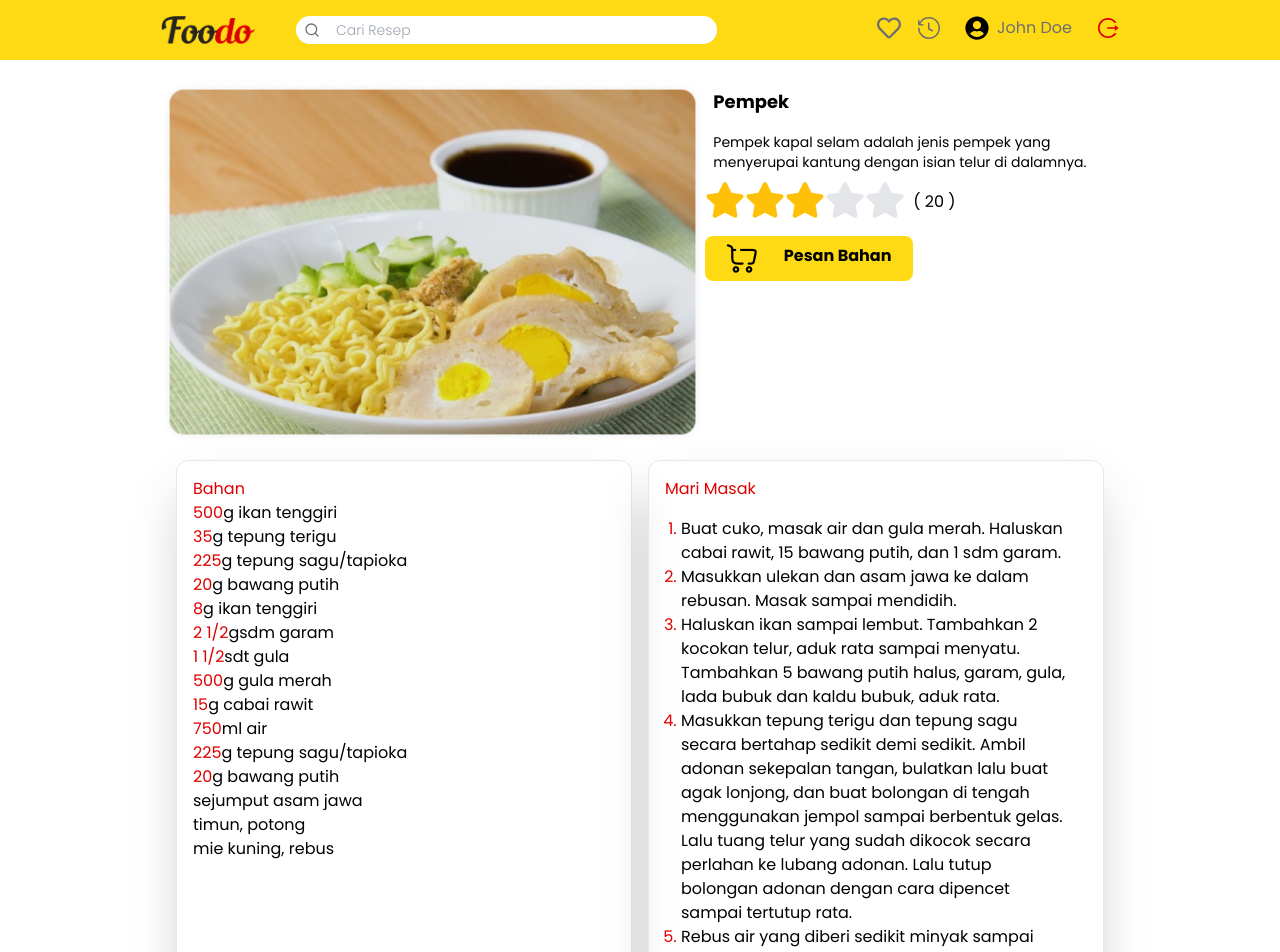
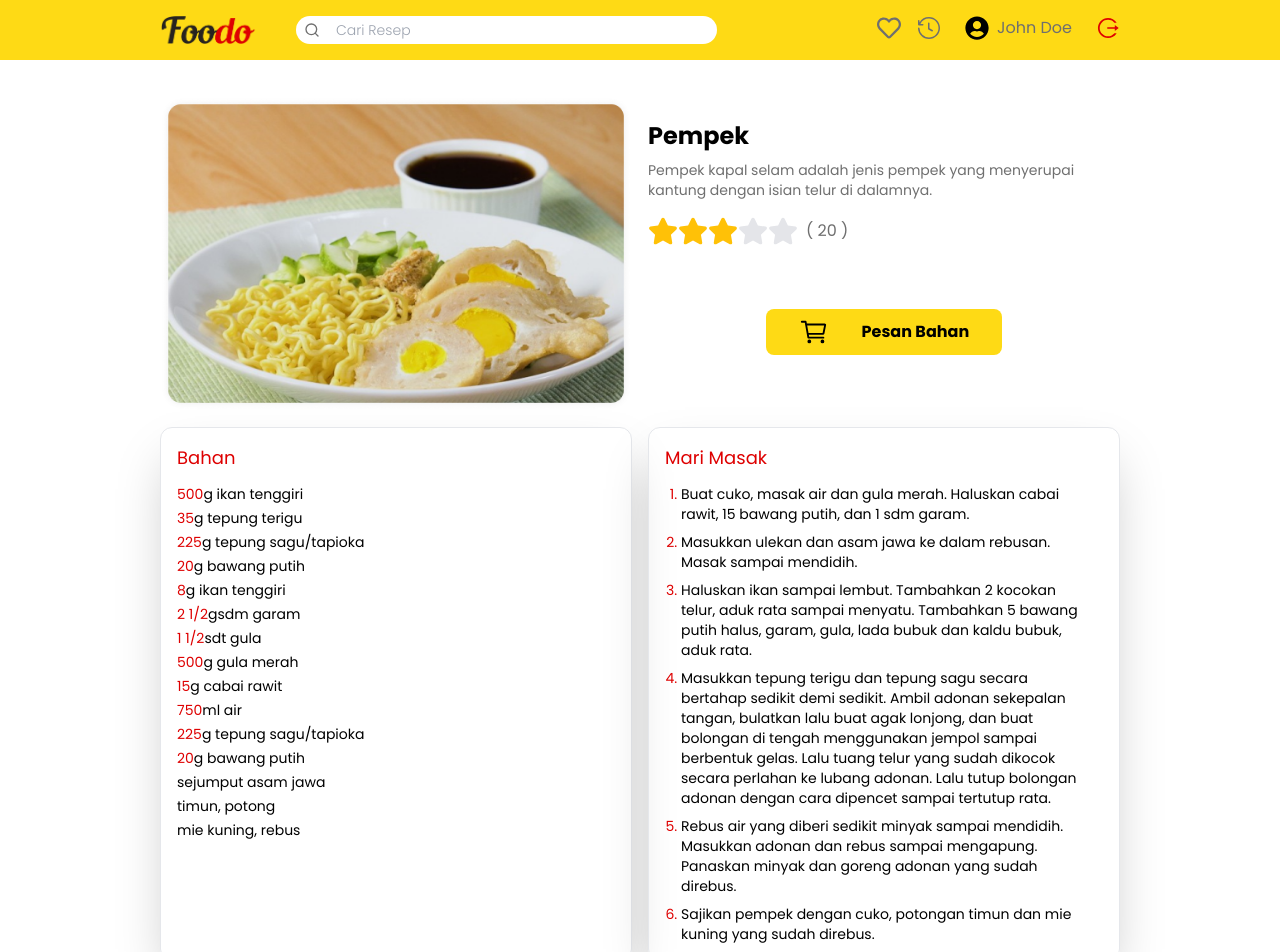
Before and after one commit to IbrhmSptra/React-FrontEnd, a React (Vite) app: page /Recipepage in a window 1280 px wide. Shown: the top 952 px of the page. Built offline with nearby package versions, Linux system fonts and the light colour scheme.

Commit message:
fix : UI and Refactor code Recipe Page

```diff
--- a/src/components/CardKatagori.jsx
+++ b/src/components/CardKatagori.jsx
@@ -25,7 +25,7 @@ const Banner = () => {
         onClick={() => {
           setBookmarked(!bookmarked);
         }}
-        className="w-7 h-7 bg-white rounded-full flex items-center justify-center border absolute top-4 right-2 cursor-pointer"
+        className="w-7 h-7 bg-white rounded-full flex items-center justify-center border absolute top-2 right-2 cursor-pointer"
       >
         <FaHeart color={bookmarked ? "#feda15" : "#6F6F6F"} />
       </div>
--- a/src/components/CookingMethode.jsx
+++ b/src/components/CookingMethode.jsx
@@ -1,35 +1,42 @@
-import React from "react";
 // import { Link } from "react-router-dom";
 
 /* eslint-disable react/prop-types */
 const CookingMethod = () => {
   return (
-    <div className="border rounded-xl shadow-2xl w-5/6 mx-4 mt-4 p-4">
-    <h3 className="text-tertiary">
-      Mari Masak
-    </h3>
-    <ol className="list-decimal p-4 marker:text-tertiary">
+    <div className="border rounded-xl shadow-2xl sm:w-1/2 mt-4 p-4">
+      <h3 className="text-tertiary text-lg">Mari Masak</h3>
+      <ol className="list-decimal px-4 marker:text-tertiary space-y-2 mt-3 text-sm">
         <li>
-        Buat cuko, masak air dan gula merah. Haluskan cabai rawit, 15              bawang putih, dan 1 sdm garam.
+          Buat cuko, masak air dan gula merah. Haluskan cabai rawit, 15 bawang
+          putih, dan 1 sdm garam.
         </li>
         <li>
-        Masukkan ulekan dan asam jawa ke dalam rebusan. Masak sampai              mendidih.
+          Masukkan ulekan dan asam jawa ke dalam rebusan. Masak sampai mendidih.
         </li>
         <li>
-        Haluskan ikan sampai lembut. Tambahkan 2 kocokan telur, aduk rata              sampai menyatu. Tambahkan 5 bawang putih halus, garam, gula, lada              bubuk dan kaldu bubuk, aduk rata.
+          Haluskan ikan sampai lembut. Tambahkan 2 kocokan telur, aduk rata
+          sampai menyatu. Tambahkan 5 bawang putih halus, garam, gula, lada
+          bubuk dan kaldu bubuk, aduk rata.
         </li>
         <li>
-        Masukkan tepung terigu dan tepung sagu secara bertahap sedikit              demi sedikit. Ambil adonan sekepalan tangan, bulatkan lalu buat              agak lonjong, dan buat bolongan di tengah menggunakan jempol              sampai berbentuk gelas. Lalu tuang telur yang sudah dikocok secara              perlahan ke lubang adonan. Lalu tutup bolongan adonan dengan cara              dipencet sampai tertutup rata.
+          Masukkan tepung terigu dan tepung sagu secara bertahap sedikit demi
+          sedikit. Ambil adonan sekepalan tangan, bulatkan lalu buat agak
+          lonjong, dan buat bolongan di tengah menggunakan jempol sampai
+          berbentuk gelas. Lalu tuang telur yang sudah dikocok secara perlahan
+          ke lubang adonan. Lalu tutup bolongan adonan dengan cara dipencet
+          sampai tertutup rata.
         </li>
         <li>
-        Rebus air yang diberi sedikit minyak sampai mendidih. Masukkan              adonan dan rebus sampai mengapung. Panaskan minyak dan goreng              adonan yang sudah direbus.
+          Rebus air yang diberi sedikit minyak sampai mendidih. Masukkan adonan
+          dan rebus sampai mengapung. Panaskan minyak dan goreng adonan yang
+          sudah direbus.
         </li>
         <li>
-        Sajikan pempek dengan cuko, potongan timun dan mie kuning yang              sudah direbus.
+          Sajikan pempek dengan cuko, potongan timun dan mie kuning yang sudah
+          direbus.
         </li>
       </ol>
     </div>
-
   );
 };
 
--- a/src/components/FeatureRating.jsx
+++ b/src/components/FeatureRating.jsx
@@ -0,0 +1,36 @@
+import { useState } from "react";
+import { FaStar } from "react-icons/fa";
+
+const FeatureRating = () => {
+  const [rating, setRating] = useState(null);
+  const [hover, setHover] = useState(null);
+  return (
+    <div className="flex">
+      {[...Array(5)].map((star, index) => {
+        const currentRating = index + 1;
+
+        return (
+          <label key={index}>
+            <input
+              type="radio"
+              name="rating"
+              value={currentRating}
+              className="hidden"
+              onClick={() => setRating(currentRating)}
+            />
+            <FaStar
+              size={40}
+              className="cursor-pointer"
+              color={currentRating <= (hover || rating) ? "#ffc107" : "#e4e5e9"}
+              onMouseEnter={() => setHover(currentRating)}
+              onMouseLeave={() => setHover(null)}
+            />
+          </label>
+        );
+      })}
+      <p className="ml-2 pt-1 flex items-center">( 20 )</p>
+    </div>
+  );
+};
+
+export default FeatureRating;
--- a/src/components/IngridientsButtonOrder.jsx
+++ b/src/components/IngridientsButtonOrder.jsx
@@ -1,22 +1,17 @@
 import { Link } from "react-router-dom";
-import iconcart from "../assets/img/cart-icon.png"
+import { IoCartOutline } from "react-icons/io5";
 
 const IngridientsButtonOrder = () => {
   return (
-    <Link to="/DetailTransaksi">
-        <div className="inline-flex mt-4 justify-around p-2 w-1/2 rounded-lg sm:mx-auto bg-primary">
-        <img
-          alt="shoppingcart"
-          src={iconcart}
-        />
-        <p
-          className="font-bold"
-          href="#"
-        >
-          Pesan Bahan
-        </p>
-      </div>
-    </Link>
+    <div className="mb-8 w-1/2 rounded-lg mt-4 sm:mx-auto bg-primary">
+      <Link
+        to="/detailtransaksi"
+        className="w-full flex py-2 justify-evenly  items-center"
+      >
+        <IoCartOutline size={30} />
+        <p className="font-bold">Pesan Bahan</p>
+      </Link>
+    </div>
   );
 };
 
--- a/src/components/RatingFood.jsx
+++ b/src/components/RatingFood.jsx
@@ -2,13 +2,13 @@ import { FaStar } from "react-icons/fa";
 
 const RatingFood = () => {
   return (
-    <div className="flex">
-      <FaStar size={40} color="#ffc107" />
-      <FaStar size={40} color="#ffc107" />
-      <FaStar size={40} color="#ffc107" />
-      <FaStar size={40} color="#e4e5e9" />
-      <FaStar size={40} color="#e4e5e9" />
-      <p className="ml-2 pt-1 flex items-center">( 20 )</p>
+    <div className="flex items-center mt-4">
+      <FaStar size={30} color="#ffc107" />
+      <FaStar size={30} color="#ffc107" />
+      <FaStar size={30} color="#ffc107" />
+      <FaStar size={30} color="#e4e5e9" />
+      <FaStar size={30} color="#e4e5e9" />
+      <p className="ml-2 text-grayText text-base">( 20 )</p>
     </div>
   );
 };
--- a/src/components/RecipeDescription.jsx
+++ b/src/components/RecipeDescription.jsx
@@ -1,13 +1,10 @@
-
 const RecipeDescription = ({ namamenu, shortdescription }) => {
-    return (
-        <div >
-        < h1 className = "text-lg p-2 font-bold" > { namamenu } </h1>
-        <p className = "p-2 text-sm"> {shortdescription}</p>
-      </div>
-
-
-    );
+  return (
+    <div>
+      <h1 className="text-2xl font-bold"> {namamenu} </h1>
+      <p className="text-sm text-grayText mt-2"> {shortdescription}</p>
+    </div>
+  );
 };
 
 export default RecipeDescription;
--- a/src/components/RecipeIngridients.jsx
+++ b/src/components/RecipeIngridients.jsx
@@ -1,94 +1,54 @@
-import React from "react";
 // import { Link } from "react-router-dom";
 
 /* eslint-disable react/prop-types */
 const RecipeIngridients = () => {
   return (
-    <div className="border rounded-xl shadow-2xl w-5/6 ml-4 mt-4 p-4">
-    <h3 className="text-tertiary">
-      Bahan
-    </h3>
+    <div className="border rounded-xl shadow-2xl sm:w-1/2 mt-4 p-4">
+      <h3 className="text-tertiary text-lg">Bahan</h3>
+      <div className="text-sm space-y-1 mt-3">
         <p>
-      <span className="text-tertiary">
-        500
-      </span>
-      g ikan tenggiri
+          <span className="text-tertiary">500</span>g ikan tenggiri
         </p>
         <p>
-      <span className="text-tertiary">
-        35
-      </span>
-      g tepung terigu
+          <span className="text-tertiary">35</span>g tepung terigu
         </p>
         <p>
-      <span className="text-tertiary">
-        225
-      </span>
-      g tepung sagu/tapioka
+          <span className="text-tertiary">225</span>g tepung sagu/tapioka
         </p>
         <p>
-      <span className="text-tertiary">
-        20
-      </span>
-      g bawang putih
+          <span className="text-tertiary">20</span>g bawang putih
         </p>
         <p>
-      <span className="text-tertiary">
-        8
-      </span>
-      g ikan tenggiri
+          <span className="text-tertiary">8</span>g ikan tenggiri
         </p>
         <p>
-      <span className="text-tertiary">
-        2 1/2
-      </span>
+          <span className="text-tertiary">2 1/2</span>
           gsdm garam
         </p>
         <p>
-      <span className="text-tertiary">
-        1 1/2
-      </span>
+          <span className="text-tertiary">1 1/2</span>
           sdt gula
         </p>
         <p>
-      <span className="text-tertiary">
-        500
-      </span>
-      g gula merah
+          <span className="text-tertiary">500</span>g gula merah
         </p>
         <p>
-      <span className="text-tertiary">
-        15
-      </span>
-      g cabai rawit
+          <span className="text-tertiary">15</span>g cabai rawit
         </p>
         <p>
-      <span className="text-tertiary">
-        750
-      </span>
+          <span className="text-tertiary">750</span>
           ml air
         </p>
         <p>
-      <span className="text-tertiary">
-        225
-      </span>
-      g tepung sagu/tapioka
+          <span className="text-tertiary">225</span>g tepung sagu/tapioka
         </p>
         <p>
-      <span className="text-tertiary">
-        20
-      </span>
-      g bawang putih
+          <span className="text-tertiary">20</span>g bawang putih
         </p>
-    <p>
-      sejumput asam jawa
-    </p>
-    <p>
-      timun, potong
-    </p>
-    <p>
-      mie kuning, rebus
-    </p>
+        <p>sejumput asam jawa</p>
+        <p>timun, potong</p>
+        <p>mie kuning, rebus</p>
+      </div>
     </div>
   );
 };
--- a/src/components/RecipePageCard.jsx
+++ b/src/components/RecipePageCard.jsx
@@ -1,14 +1,10 @@
-import React from "react";
 // import { Link } from "react-router-dom";
 
 /* eslint-disable react/prop-types */
 const RecipePageCard = ({ src, addStyle }) => {
   return (
-    <div className={`sm:w-full lg:max-w-xl ${addStyle}`}>
-      <img
-        alt="imgFood"
-        src={src}
-      />
+    <div className={`sm:w-1/2  ${addStyle}`}>
+      <img className="h-full w-full object-cover" alt="imgFood" src={src} />
     </div>
   );
 };
--- a/src/pages/Recipepage.jsx
+++ b/src/pages/Recipepage.jsx
@@ -8,21 +8,28 @@ import CookingMethod from "../components/CookingMethode";
 import IngridientsButtonOrder from "../components/IngridientsButtonOrder";
 import RatingFood from "../components/RatingFood";
 
-
 const Recipepage = () => {
   return (
     <>
       <Navbar />
-      <section className="font-poppins py-8 px-4 sm:px-8 md:px-12 xl:px-40 xl:py-20">
-     <div className="sm:flex">
-        <RecipePageCard src={pempek}/>
+      <section className="font-poppins pb-8 pt-24 px-4 sm:px-8 md:px-12 xl:px-40">
+        <div className="sm:flex gap-x-4">
+          <RecipePageCard src={pempek} />
+          <div className="flex flex-col justify-between py-6 sm:w-1/2">
             <div>
-        <RecipeDescription namamenu={"Pempek"} shortdescription={" Pempek kapal selam adalah jenis pempek yang menyerupai kantung dengan isian telur di dalamnya."}/>
+              <RecipeDescription
+                namamenu={"Pempek"}
+                shortdescription={
+                  " Pempek kapal selam adalah jenis pempek yang menyerupai kantung dengan isian telur di dalamnya."
+                }
+              />
               <RatingFood />
+            </div>
+
             <IngridientsButtonOrder />
           </div>
         </div>
-    <div className="sm:flex">
+        <div className="sm:flex justify-between gap-4">
           <RecipeIngridients />
           <CookingMethod />
         </div>
```
Lines whose indentation alone changed are shown as unchanged.
